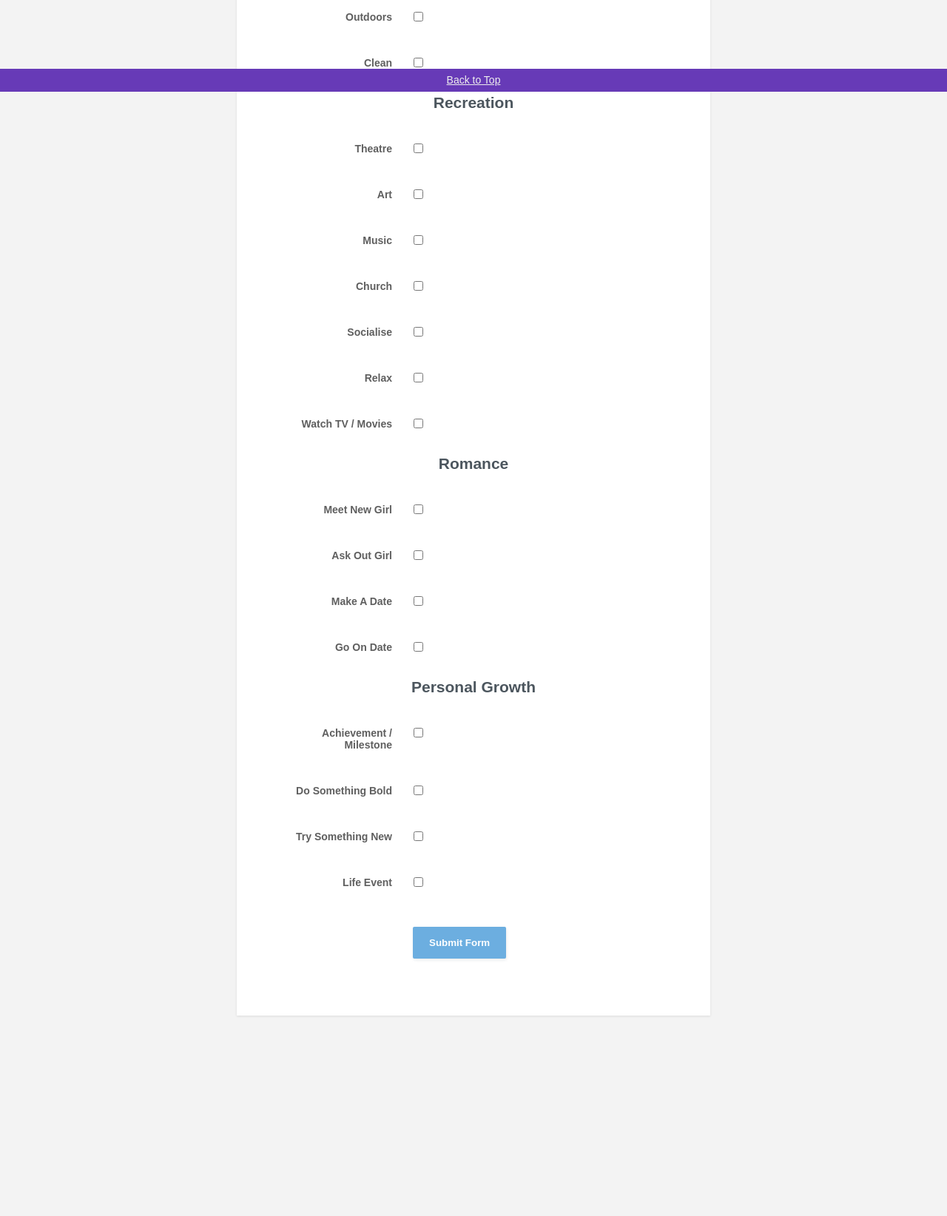
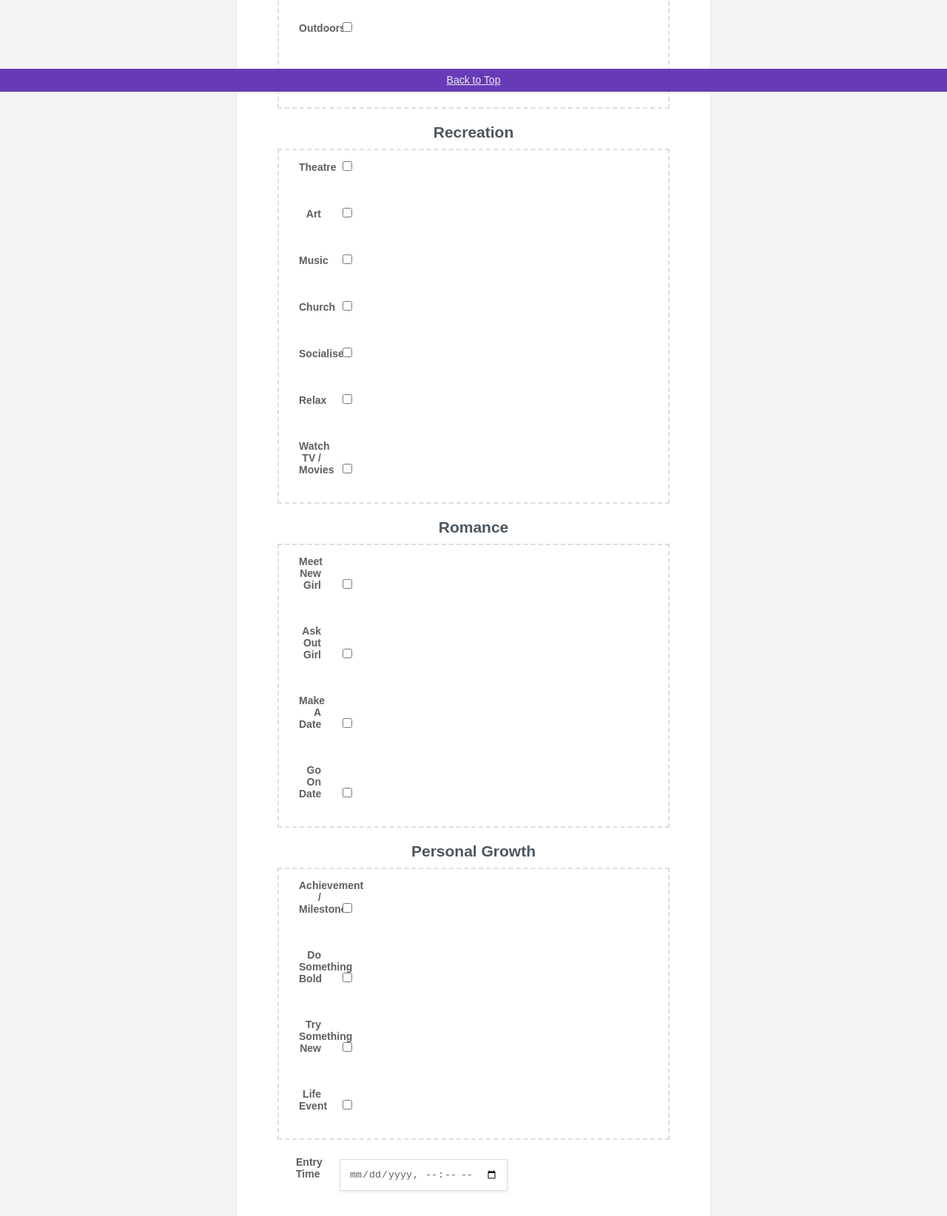
Before and after one commit to MichaelCurrin/track-my-life, a plain HTML site: page app/ui/activities.html in a window 1280 px wide. Shown: the part 676-2320 px from the top of the page at 74% size. Before the commit the page ends 2074 px from the top, so only its background shows below. Drawn offline with nearby package versions, Linux system fonts and the light colour scheme.

Commit message:
Update activities with fieldset and update input layout in CSS

```diff
--- a/app/ui/activities.html
+++ b/app/ui/activities.html
@@ -54,6 +54,7 @@
 
             <div class="form-title-row"> <h2>Health</h2> </div>
 
+            <fieldset>
                 <!-- Align left -->
                 <!-- Still need to figure out how to lay
                 out checkboxes as grid and with images to press -->
@@ -109,10 +110,11 @@
                         <input type="checkbox" name="clean">
                     </label>
                 </div>
-
+            </fieldset>
 
             <div class="form-title-row"> <h2>Recreation</h2> </div>
 
+            <fieldset>
                 <div class="form-row">
                     <label>
                         <span>Theatre</span>
@@ -161,10 +163,11 @@
                         <input type="checkbox" name="watch_tv_movies">
                     </label>
                 </div>
-
+            </fieldset>
 
             <div class="form-title-row"> <h2>Romance</h2> </div>
 
+            <fieldset>
                 <div class="form-row">
                     <label>
                         <span>Meet New Girl</span>
@@ -192,10 +195,11 @@
                         <input type="checkbox" name="go_on_date">
                     </label>
                 </div>
-
+            </fieldset>
 
             <div class="form-title-row"> <h2>Personal Growth</h2> </div>
 
+            <fieldset>
                 <div class="form-row">
                     <label>
                         <span>Achievement / Milestone</span>
@@ -224,6 +228,15 @@
                     </label>
                 </div>
 
+            </fieldset>
+
+            <div class="form-row">
+                <label>
+                    <span>Entry Time</span>
+                    <input type="datetime-local" name="timestamp">
+                </label>
+            </div>
+
             <!-- Submit -->
 
             <div class="form-row">
--- a/app/ui/static/css/form.css
+++ b/app/ui/static/css/form.css
@@ -25,7 +25,8 @@ The approach of the CSS from the template is to:
 
 .form-basic .form-title-row {
     text-align: center;
-    margin-bottom: 30px;
+    margin-top: 20px;
+    margin-bottom: 10px;
 }
 
 .form-basic .form-row {
@@ -34,7 +35,7 @@ The approach of the CSS from the template is to:
 }
 
 fieldset {
-    padding: 5px;
+    padding: 2px;
     border: 2px dashed #ddd;
     margin-bottom: 10px;
 }
@@ -75,25 +76,25 @@ checkboxes on desktop regardless of description length. */
     display: inline-block;
     box-sizing: border-box;
     color: #5F5F5F;
-    width: 180px;
+    /*Keep this in px so all text labels on the left have same width
+    and inputs on right line up
+    Originally 180
+    For checkboxes it needs to be large (but text can wrap in them,
+    for range it needs to be low especially if there are text labels,
+    therefore settle on this value. Those this is likely sensitive to
+    labels, device, etc. from testing*/
+    width: 80px;
     text-align: right;
-    vertical-align: top;
+    vertical-align: center;
     padding: 12px 25px;
 }
 
-/* This has no effect for checkboxes at least.
-   This could be used for inputs not matching those set*/
-/*.form-basic input{
+.form-basic input{
     color:  #5f5f5f;
-    box-sizing: border-box;
-    width: 240px;
-    box-shadow: 1px 2px 4px 0 rgba(0, 0, 0, 0.08);
-    padding: 12px;
-    border: 1px solid #dbdbdb;
-}*/
+}
 
-/*.form-basic input[type=radio],*/
-.form-basic input[type=checkbox]{
+.form-basic input[type=radio],
+.form-basic input[type=checkbox] {
     box-shadow: none;
     width: auto;
 }
@@ -108,6 +109,10 @@ checkboxes on desktop regardless of description length. */
 
 .form-basic input[type=datetime-local] {
     margin-top: 9px;
+    box-sizing: border-box;
+    box-shadow: 1px 2px 4px 0 rgba(0, 0, 0, 0.08);
+    padding: 12px;
+    border: 1px solid #dbdbdb;
 }
 
 .form-basic input[type=range] {
@@ -203,13 +208,10 @@ checkboxes on desktop regardless of description length. */
                 <input type="checkbox" name="dream">
             </label>
         </div>
-
-    * Omit the CSS below to keep the row in the
-    * style of desktop. But consider margin values
-    * on overall and/or mobile.
     */
     .form-basic .form-row > label span {
-        display: block;
+        /*Use block to keep name and input on separate lines*/
+        /*display: block;*/
         text-align: left;
         padding: 0 0 15px;
     }
```
